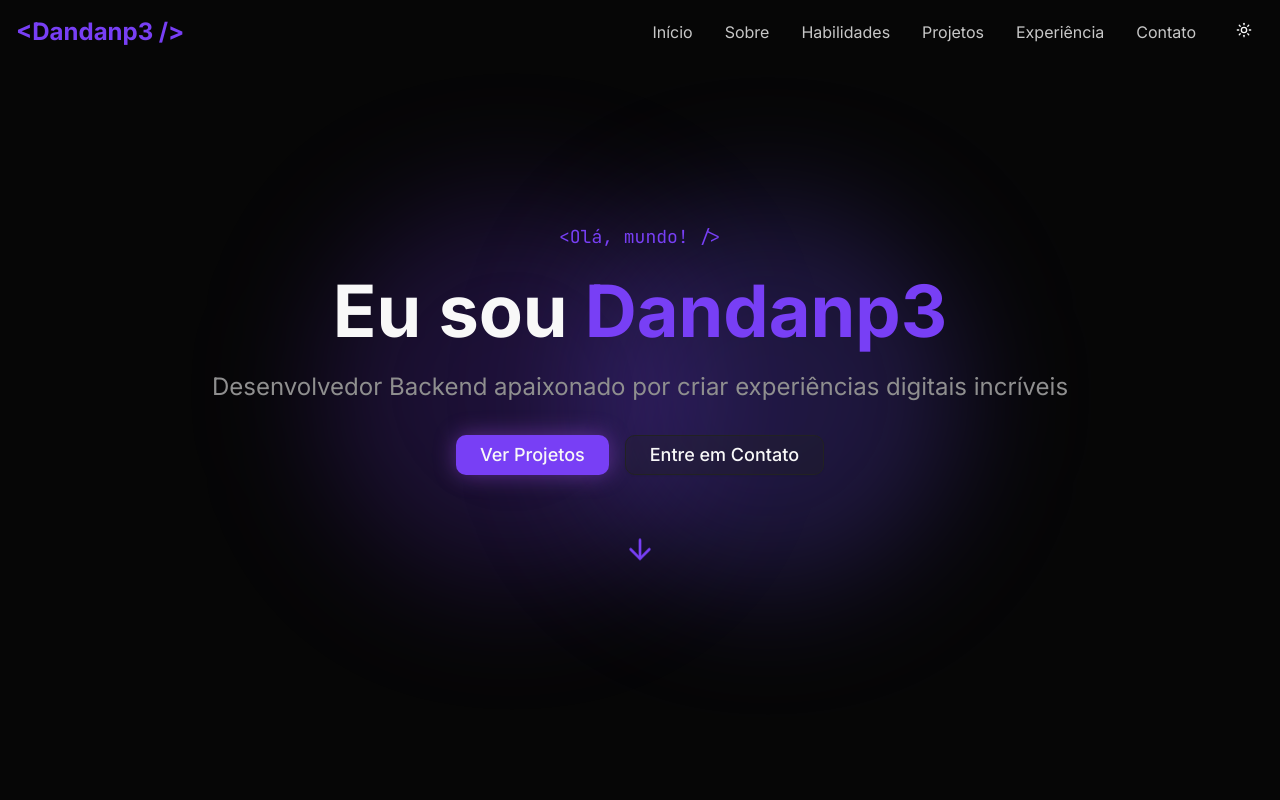
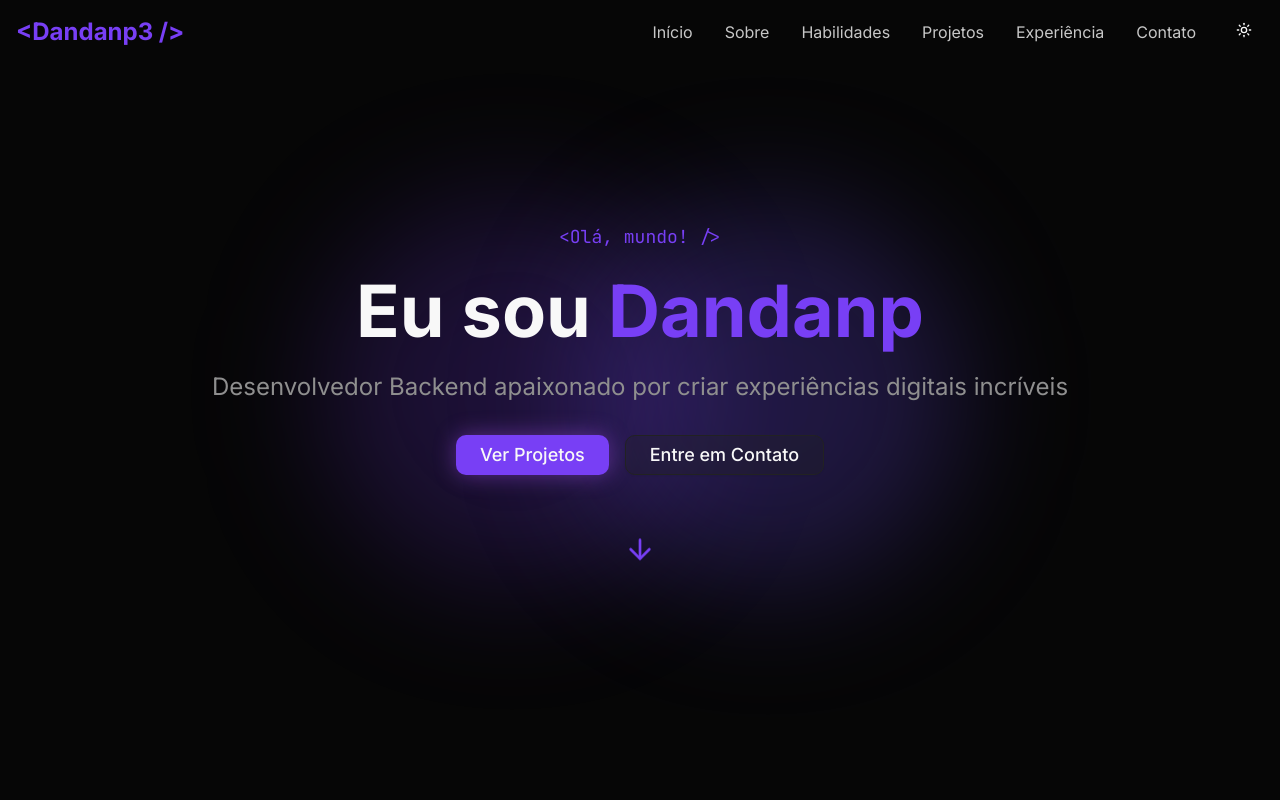
Before and after one commit to Dandanp3/portfolio, a Next.js app: page / in a window 1280 px wide. Shown: the top 800 px of the page. Built offline with nearby package versions, Linux system fonts and the light colour scheme.

Commit message:
Update hero.tsx

```diff
--- a/components/hero.tsx
+++ b/components/hero.tsx
@@ -22,7 +22,7 @@ export function Hero() {
           </div>
 
           <h1 className="text-5xl md:text-7xl font-bold mb-6 animate-in fade-in slide-in-from-bottom duration-700 delay-100 text-balance">
-            Eu sou <span className="text-primary">Dandanp3</span>
+            Eu sou <span className="text-primary">Dandanp</span>
           </h1>
 
           <p className="text-xl md:text-2xl text-muted-foreground mb-8 animate-in fade-in slide-in-from-bottom duration-700 delay-200 text-balance">
```
